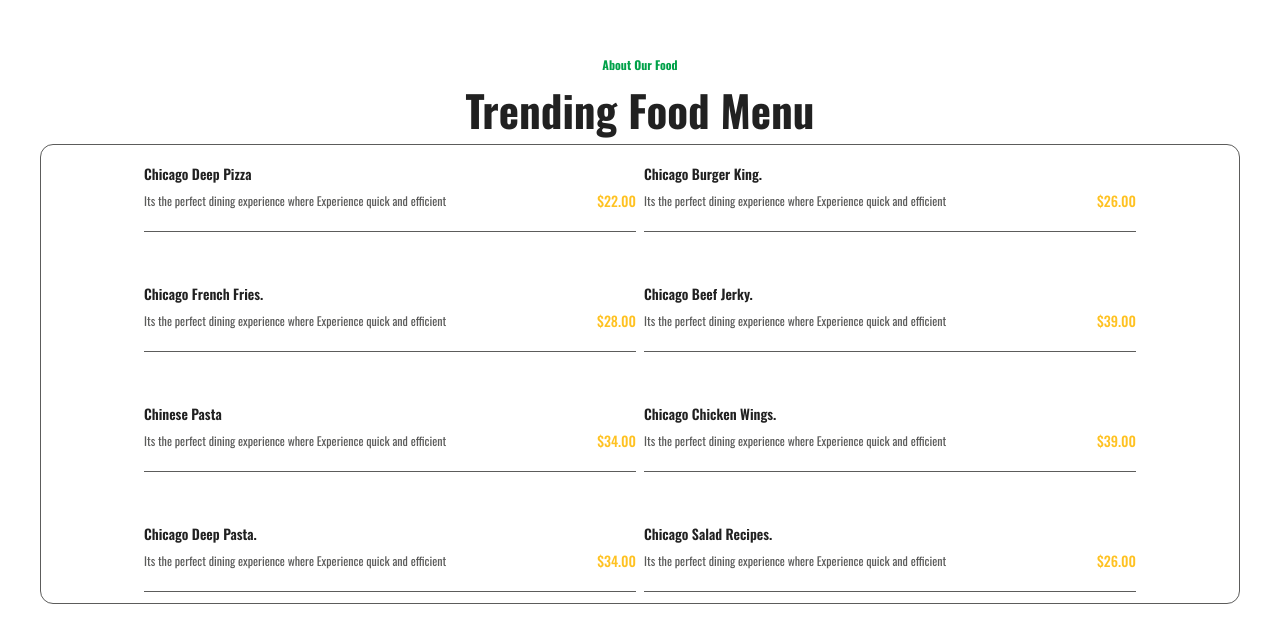
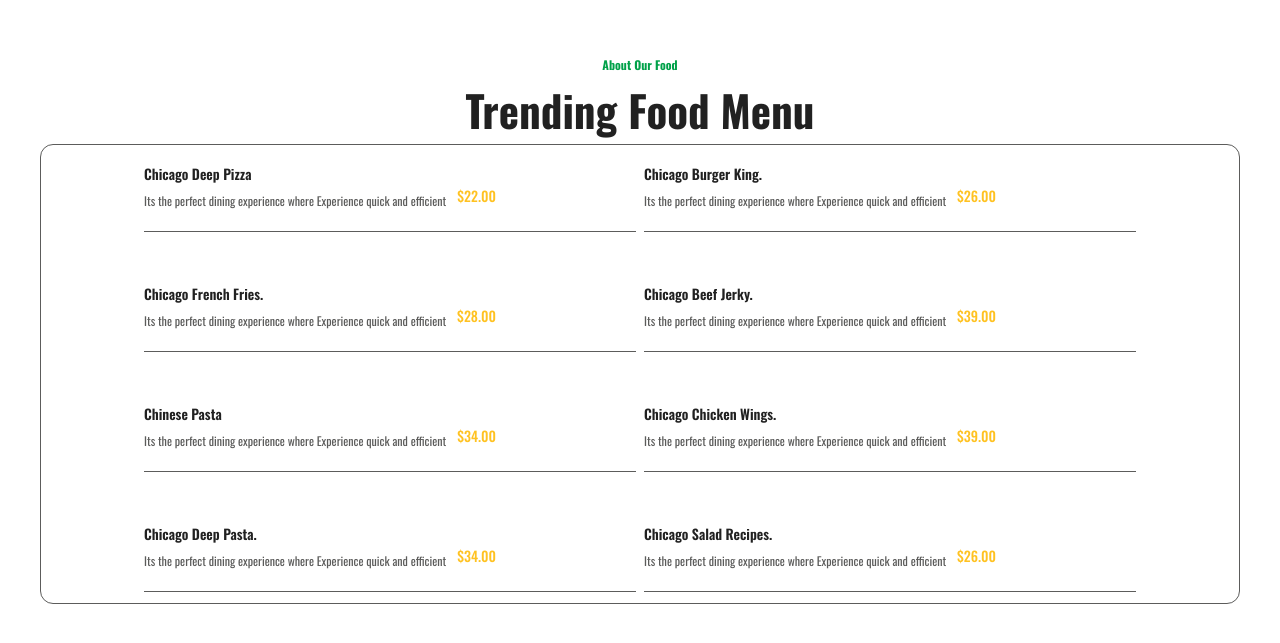
Before and after one commit to shijinp006/Figma-Task3, a React (Vite) app in the folder vite-project/: page / in a window 1280 px wide. Shown: the part 5102-5745 px from the top of the page. Built offline with nearby package versions, Linux system fonts and the light colour scheme; a web font is replaced by a local one.

Commit message:
first commit

```diff
--- a/vite-project/src/home/components/trendingfoodmenu.tsx
+++ b/vite-project/src/home/components/trendingfoodmenu.tsx
@@ -83,11 +83,12 @@
                   </div>
 
                   {/* Description + Price */}
-                  <div className="flex flex-row items-center justify-between w-full ">
-                    <p className="font-[Oswald] font-normal text-[10px] lg:text-[12px] leading-[20px] lg:leading-[28px] text-[#5C5C5B] flex-1 flex lg:w-[100px]">
+                  <div className="flex flex-row items-center w-full relative ">
+                    <p className="font-[Oswald] font-normal text-[10px] lg:text-[12px] leading-[20px] lg:leading-[28px] text-[#5C5C5B] w-full lg:w-[400px] truncate">
                       {item.description}
                     </p>
-                    <p className="font-[Oswald] font-medium text-[12px] lg:text-[14px] leading-[18px] lg:leading-[20px] capitalize text-[#FFC222] ml-2">
+
+                    <p className="font-[Oswald] font-medium text-[12px] lg:text-[14px] leading-[18px] lg:leading-[20px] capitalize text-[#FFC222] ml-2 lg:absolute lg:top-[-2%] lg:right-35">
                       {item.price}
                     </p>
                   </div>
```
